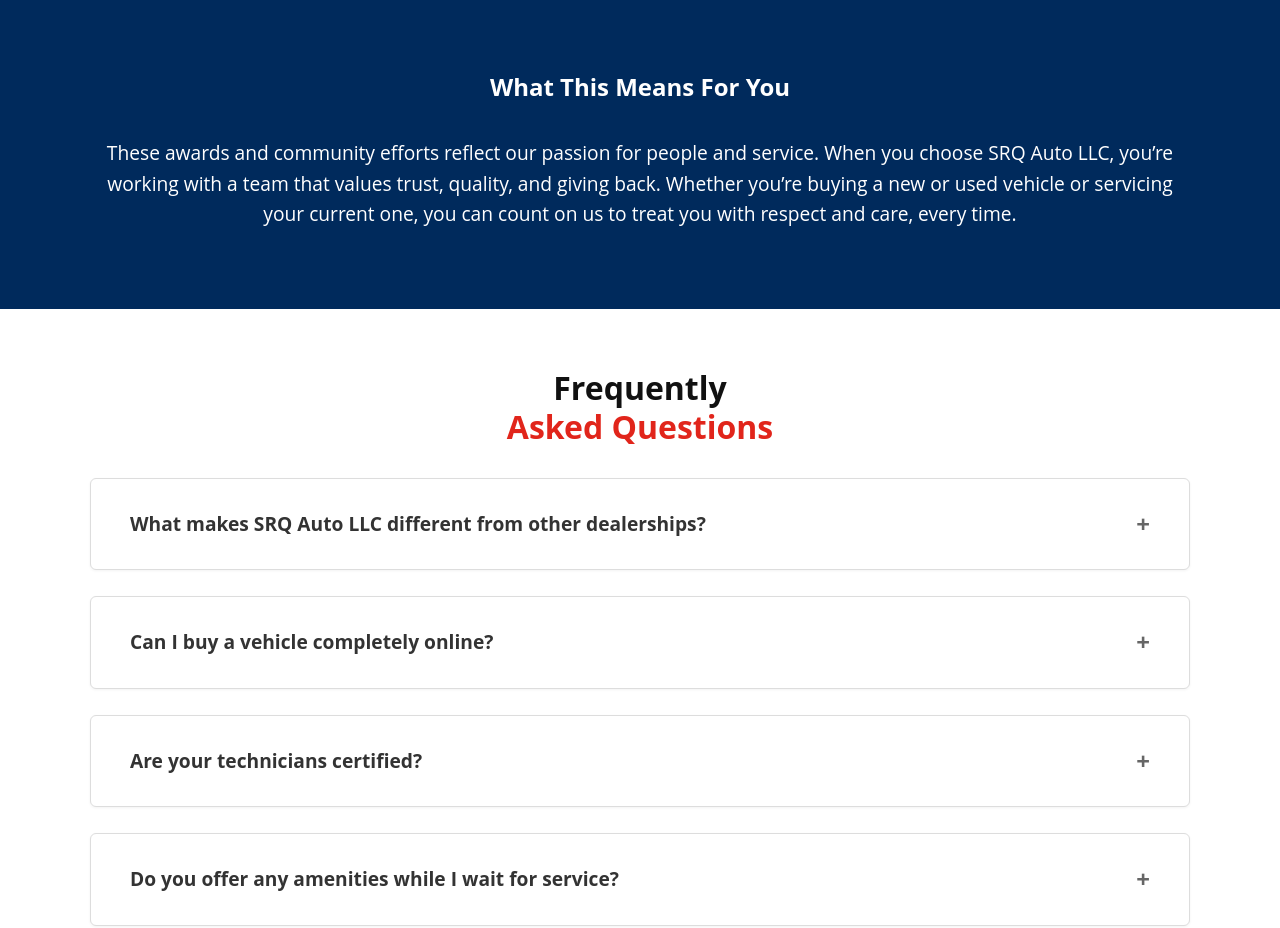
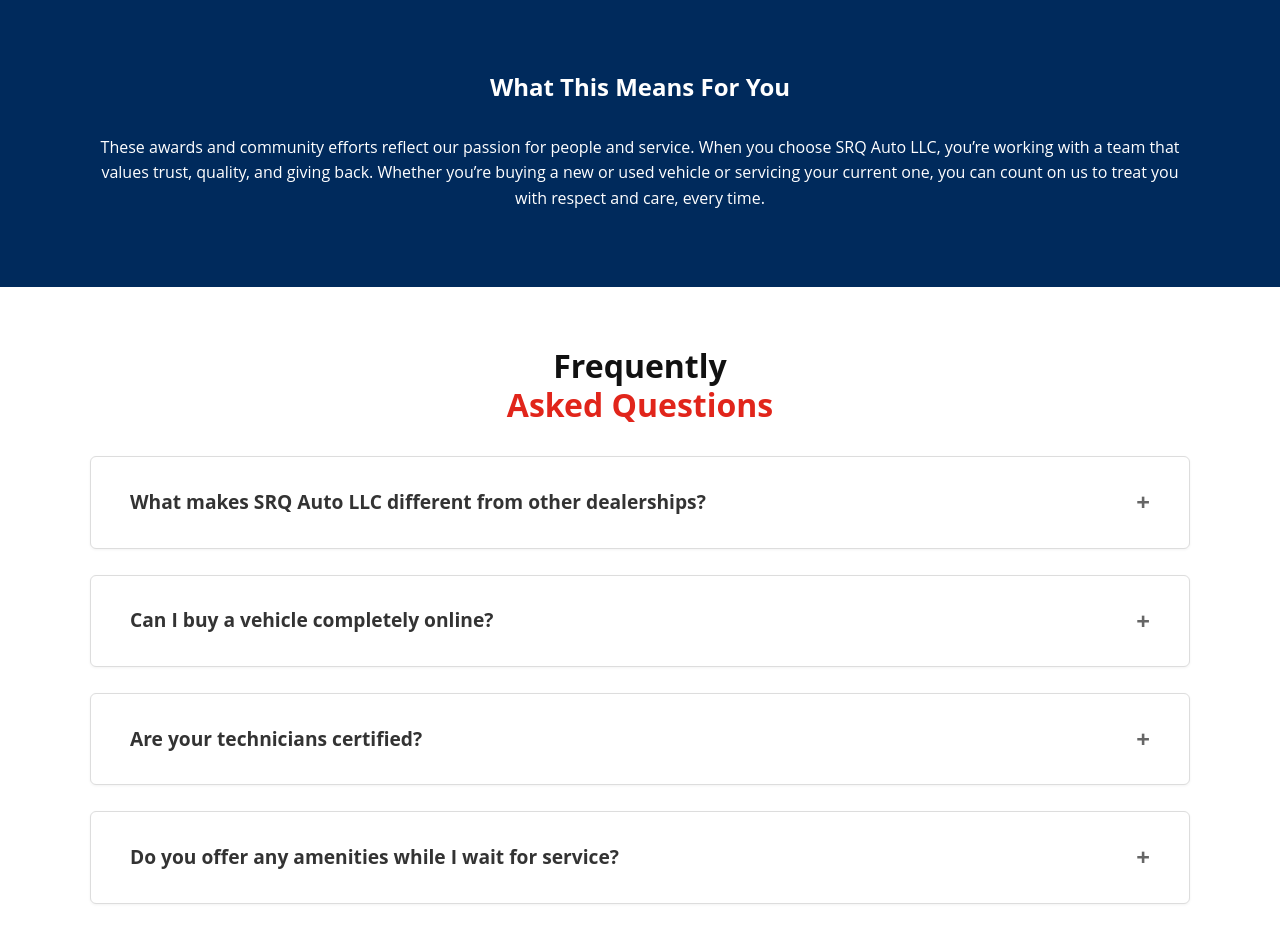
Before and after one commit to emberalab-dev/prueba-tecnica, a plain HTML site: page index.html in a window 1280 px wide. Shown: the part 4960-5888 px from the top of the page. Drawn offline with Linux system fonts and the light colour scheme.

Commit message:
add size to font

```diff
--- a/index.css
+++ b/index.css
@@ -34,7 +34,7 @@
 
   .srq-container {
     max-width: 1100px;
-    font-size: clamp(0.9rem, 7vw, 1.2rem);
+    font-size: clamp(0.9rem, 7vw, 1rem);
   }
 
   .srq-section {
```
